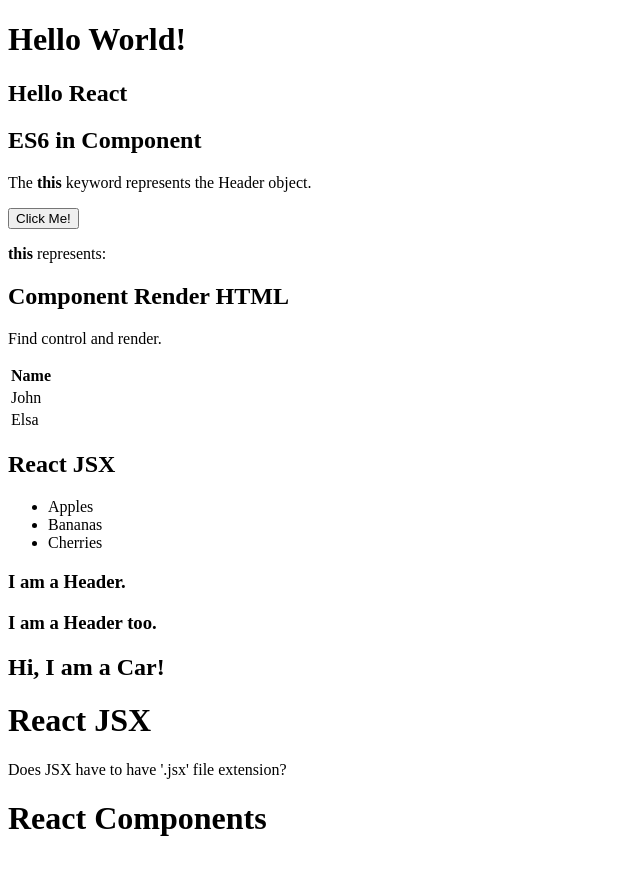
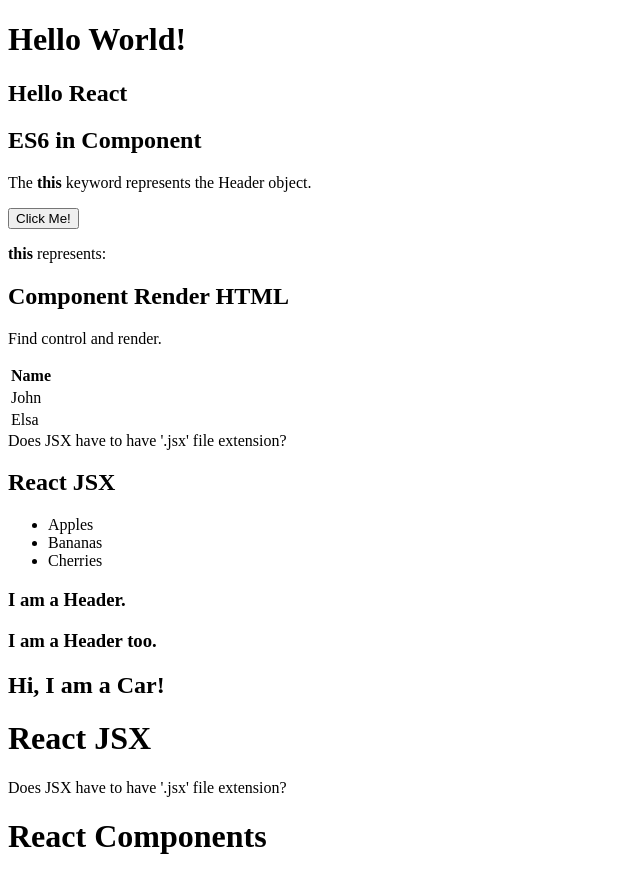
Before and after one commit to cywang16/node, a React (Create React App) app in the folder reactworkplace/w3school/: page / in a window 1280 px wide. Shown: the whole page, without its empty margins (0-640 px from the left). Built offline with nearby package versions, Linux system fonts and the light colour scheme.

Commit message:
cleanup 4

```diff
--- a/reactworkplace/w3school/src/components/reactJsx.js
+++ b/reactworkplace/w3school/src/components/reactJsx.js
@@ -34,6 +34,7 @@ function GetGroupedH1() {
 export default function ReactJsx() {
     return (
         <div>
+        Does JSX have to have '.jsx' file extension?
         {title}
             <GetMyListElement />
             <GetGroupedH1 />
```
